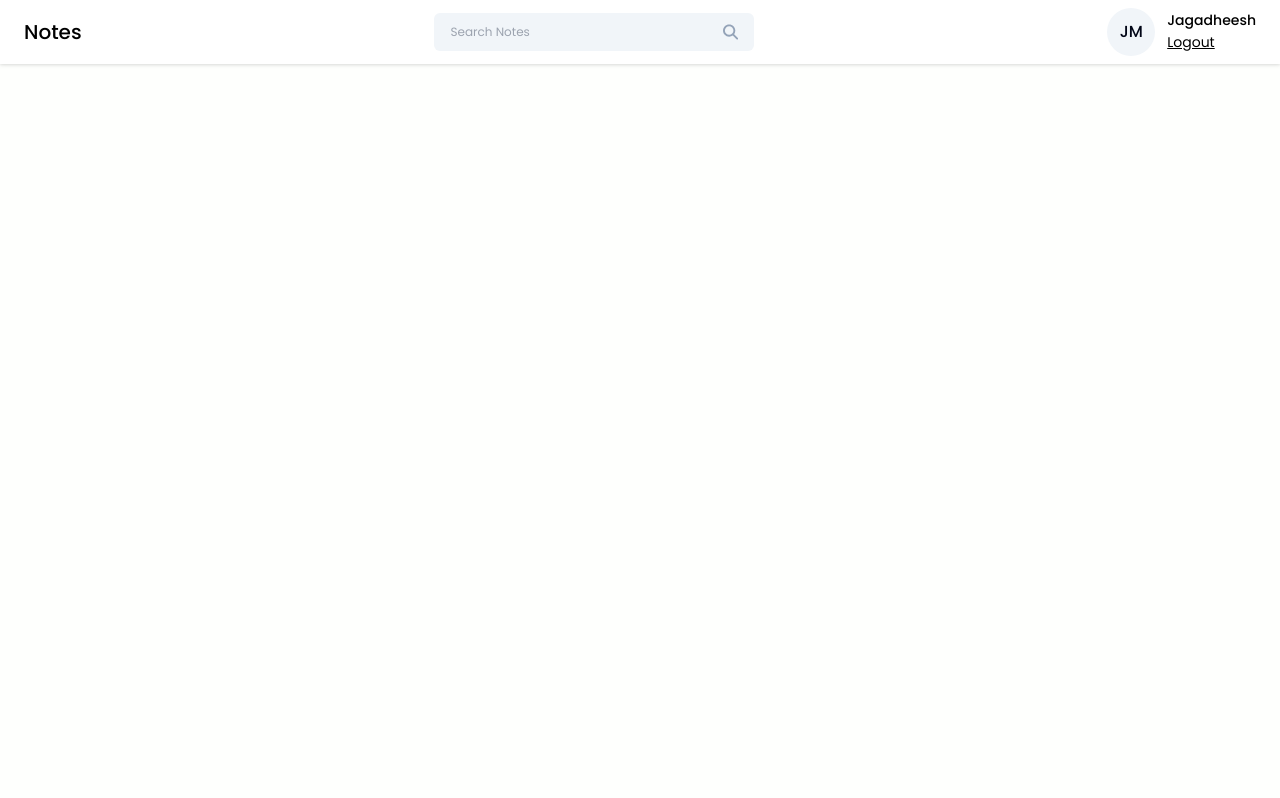
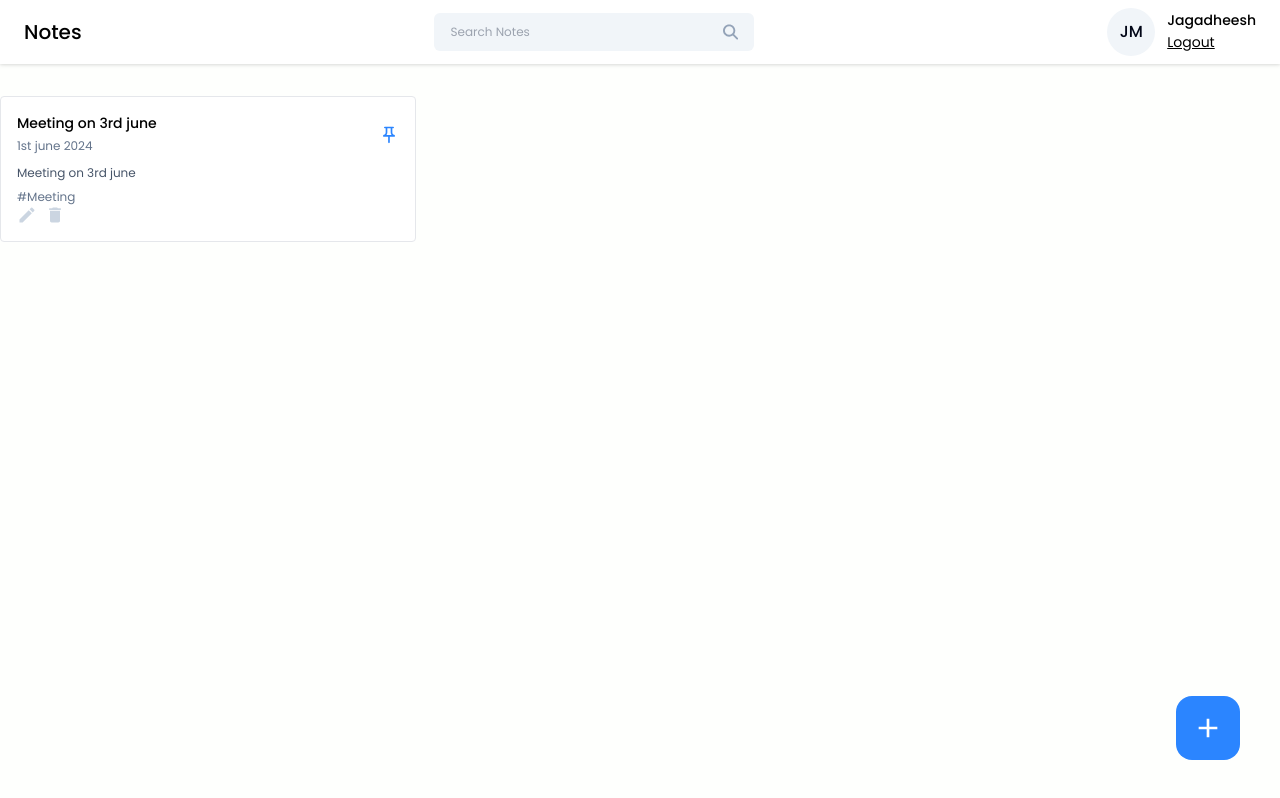
Before and after one commit to JagadheeshM/NOTES-MERN, a React (Vite) app in the folder frontend/notes-app/: page /dashboard in a window 1280 px wide. Built offline with nearby package versions, Linux system fonts and the light colour scheme.

Commit message:
Added notecard

```diff
--- /dev/null
+++ b/frontend/notes-app/src/components/cards/Notecard.jsx
@@ -0,0 +1,44 @@
+import React from "react";
+import { MdOutlinePushPin, MdCreate, MdDelete } from "react-icons/md";
+const Notecard = ({
+  title,
+  date,
+  content,
+  tags,
+  isPinned,
+  onEdit,
+  onDelete,
+  onPinNote,
+}) => {
+  return (
+    <div className="border rounded p-4 bg-white hover:shadow-xl transition-all ease-in-out">
+      <div className="flex items-center justify-between">
+        <div>
+          <h6 className="text-sm font-medium">{title}</h6>
+          <span className="text-xs text-slate-500">{date}</span>
+        </div>
+        <MdOutlinePushPin
+          className={`icon-btn ${isPinned ? "text-primary" : "text-slate-300"}`}
+          onClick={onPinNote}
+        />
+      </div>
+      <p className="text-xs text-slate-600 mt-2">{content?.slice(0, 60)}</p>
+
+      <div className="flex-xs text-slate-600 mt-2">
+        <div className="text-xs text-slate-500">{tags}</div>
+        <div className="flex items-center gap-2">
+          <MdCreate
+            className="icon-btn hover:text-green-600"
+            onClick={onEdit}
+          />
+          <MdDelete
+            className="icon-btn hover:text-red-500"
+            onClick={onDelete}
+          />
+        </div>
+      </div>
+    </div>
+  );
+};
+
+export default Notecard;
--- a/frontend/notes-app/src/index.css
+++ b/frontend/notes-app/src/index.css
@@ -22,4 +22,7 @@
     .btn-primary{
         @apply w-full text-sm bg-primary text-white p-2 rounded my-1 hover:bg-blue-600;
     }
+    .icon-btn {
+        @apply text-xl text-slate-300 cursor-pointer hover:text-primary
+    }
 }
--- a/frontend/notes-app/src/pages/Home/Home.jsx
+++ b/frontend/notes-app/src/pages/Home/Home.jsx
@@ -1,9 +1,31 @@
 import React from "react";
 import Navbar from "../../components/Navbar/Navbar";
+import Notecard from "../../components/cards/Notecard";
+import { MdAdd } from "react-icons/md";
 const Home = () => {
   return (
     <>
       <Navbar />
+      <div className="container mx-auto">
+        <div className="grid grid-cols-3 gap-4 mt-8">
+          <Notecard
+            title="Meeting on 3rd june"
+            date="1st june 2024"
+            content="Meeting on 3rd june"
+            tags="#Meeting"
+            isPinned={true}
+            onEdit={() => {}}
+            onDelete={() => {}}
+            onPinNote={() => {}}
+          />
+        </div>
+        <button
+          className="w-16 h-16 flex items-center justify-center rounded-2xl bg-primary hover:bg-blue-600 absolute right-10 bottom-10"
+          onClick={() => {}}
+        >
+          <MdAdd className="text-[32px] text-white" />
+        </button>
+      </div>
     </>
   );
 };
```
